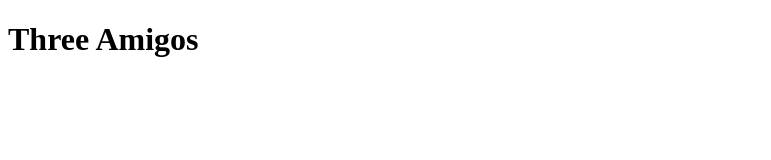
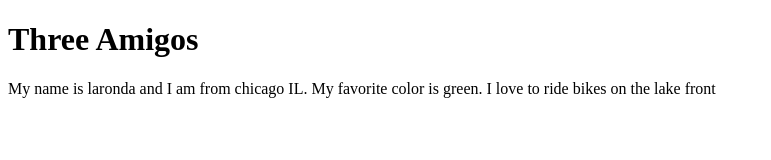
Before and after one commit to CodeSquad-Boston/git-github-group-5, a plain HTML site: page threeamigos.html in a window 1280 px wide. Shown: the whole page, without its empty margins (0-771 px from the left). Drawn offline with Linux system fonts and the light colour scheme.

Commit message:
added my paragraph about laronda

```diff
--- a/threeamigos.html
+++ b/threeamigos.html
@@ -17,6 +17,7 @@
             <p class="browsehappy">You are using an <strong>outdated</strong> browser. Please <a href="#">upgrade your browser</a> to improve your experience.</p>
         <![endif]-->
         <h1>Three Amigos</h1>
+        <p>My name is laronda and I am from chicago IL. My favorite color is green. I love to ride bikes on the lake front </p>
         <script src="" async defer></script>
     </body>
 </html>
```
